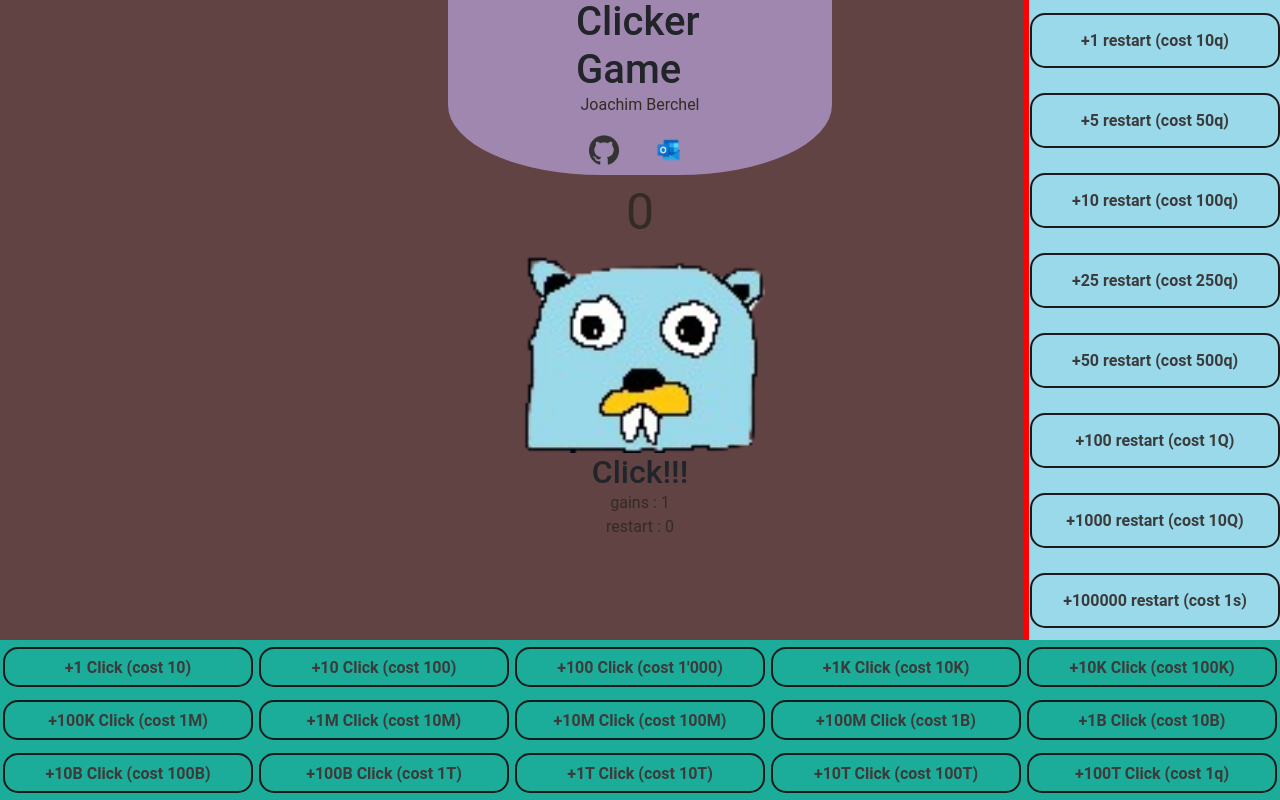
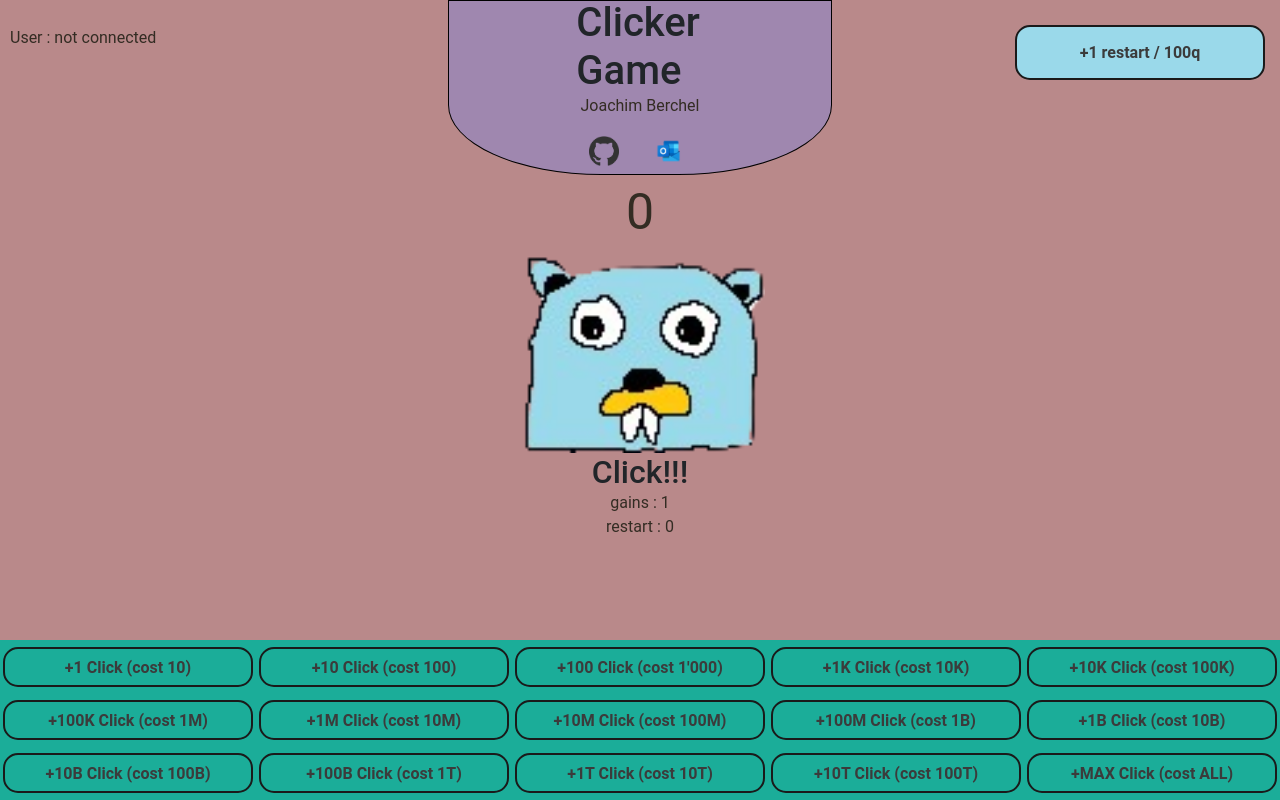
Before and after one commit to joaberch/Clicker-ASP.NET, an ASP.NET Core app: page / in a window 1280 px wide. Run offline with ASP.NET Core 8, Linux system fonts and the light colour scheme; style sheets or scripts are compiled from the project's sources; some web fonts are replaced.

Commit message:
Refactor the game
Add a button to spend all of the click
Use only one button to restart
Minor refactor of the code/style

```diff
--- a/ASPNETCORE/Pages/Index.cshtml
+++ b/ASPNETCORE/Pages/Index.cshtml
@@ -5,7 +5,6 @@
 }
 
 <link rel="stylesheet" href="~/css/site.css">
-<script src="~/js/site.js"></script>
 
 <header>
 	<h1>Clicker Game</h1>
@@ -29,15 +28,12 @@
 		<p id="gains">gains : 1</p>
 		<p id="restart">restart : 0</p>
 		<div id="topcorner">
-			<button class="button" onclick="moreRestart(1)">+1 restart (cost 10q)</button>
-			<button class="button" onclick="moreRestart(5)">+5 restart (cost 50q)</button>
-			<button class="button" onclick="moreRestart(10)">+10 restart (cost 100q)</button>
-			<button class="button" onclick="moreRestart(25)">+25 restart (cost 250q)</button>
-			<button class="button" onclick="moreRestart(50)">+50 restart (cost 500q)</button>
-			<button class="button" onclick="moreRestart(100)">+100 restart (cost 1Q)</button>
-			<button class="button" onclick="moreRestart(1000)">+1000 restart (cost 10Q)</button>
-			<button class="button" onclick="moreRestart(100000)">+100000 restart (cost 1s)</button>
+			<button class="button" onclick="moreRestart()">+1 restart / 100q</button>
 		</div>
+		<div id="topLeftCorner">
+			<p><p>User : not connected<span id="currentUser"></span></p>
+		</div>
+	</div>
 </main>
 <footer>
 	<div id="shop">
@@ -55,69 +51,6 @@
 		<button class="button" onclick="moreClick(100000000000)">+100B Click (cost 1T)</button>
 		<button class="button" onclick="moreClick(1000000000000)">+1T Click (cost 10T)</button>
 		<button class="button" onclick="moreClick(10000000000000)">+10T Click (cost 100T)</button>
-		<button class="button" onclick="moreClick(100000000000000)">+100T Click (cost 1q)</button>
+		<button class="button" onclick="moreClick('2')">+MAX Click (cost ALL)</button>
 	</div>
 </footer>
-<script>
-	let nbrClick = 0
-	let gains = 1
-	let nbrRestart = 1.0
-	let nbrRestartDone = 0;
-
-	function clicked() {
-		nbrClick += gains * nbrRestart;
-
-		displayClick()
-	}
-
-	function displayClick() {
-		let nbrDisplay;
-
-		if (nbrClick > 999999999999999999999999) {
-			nbrDisplay = (nbrClick / 1000000000000000000000000).toFixed(2) + 'S';
-		}
-		else if (nbrClick > 999999999999999999999) {
-			nbrDisplay = (nbrClick / 1000000000000000000000).toFixed(2) + 's';
-		}
-		else if (nbrClick > 999999999999999999) {
-			nbrDisplay = (nbrClick / 1000000000000000000).toFixed(2) + 'Q';
-		}
-		else if (nbrClick > 999999999999999) {
-			nbrDisplay = (nbrClick / 1000000000000000).toFixed(2) + 'q';
-		} else if (nbrClick > 999999999999) {
-			nbrDisplay = (nbrClick / 1000000000000).toFixed(2) + 'T';
-		} else if (nbrClick > 999999999) {
-			nbrDisplay = (nbrClick / 1000000000).toFixed(2) + 'B';
-		} else if (nbrClick > 999999) {
-			nbrDisplay = (nbrClick / 1000000).toFixed(2) + 'M';
-		} else if (nbrClick > 999) {
-			nbrDisplay = (nbrClick / 1000).toFixed(2) + 'K';
-		} else {
-			nbrDisplay = nbrClick.toFixed(2)
-		}
-
-		document.getElementById('nbrClick').innerText = nbrDisplay
-	}
-
-	function moreClick(number) {
-		if (nbrClick > number * 10 - 1) {
-			gains += number
-			nbrClick -= number * 10
-			displayClick()
-			document.getElementById('gains').innerText = 'gains : ' + gains * nbrRestart.toFixed(2) //TODO
-		}
-	}
-
-	function moreRestart(number) {
-		if (nbrClick > number * 10000000000000000 - 1) {
-			nbrClick = 0;
-			nbrRestartDone += number;
-			gains = 1;
-			nbrRestart += number / 100
-			document.getElementById('gains').innerText = 'gains : ' + gains * nbrRestart.toFixed(2);
-			document.getElementById('restart').innerText = 'restart : ' + nbrRestartDone;
-			displayClick();
-			//TODO connect to DB and save nbr Restart
-		}
-	}
-</script>
--- a/ASPNETCORE/wwwroot/css/site.css
+++ b/ASPNETCORE/wwwroot/css/site.css
@@ -1,8 +1,3 @@
-@font-face {
-    font-family: Roboto;
-    src: url("../font/Roboto-Light.ttf");
-}
-
 * {
     margin: 0px;
     padding: 0;
@@ -10,7 +5,7 @@
 }
 
 body {
-    background-color: rgb(97, 67, 68);
+    background-color: rgb(185, 137, 138);
 }
 
 header {
@@ -23,6 +18,7 @@ header {
     margin: 0% 35%;
     align-items: center;
     border-radius: 0% 0% 40% 40% / 0% 0% 40% 40%;
+    border: solid black 1px;
 }
 
     header > h1 {
@@ -84,8 +80,11 @@ h2, p#nbrClick, p#gains, p#restart {
     grid-template-rows: repeat(3, 1fr);
 }
 
-#topcorner>button {
+#topcorner > button {
     min-height: 55px;
+    background-color: rgb(154, 217, 234);
+    margin-top: 25px;
+    margin-right: 25px;
 }
 
 p {
@@ -96,14 +95,14 @@ p {
     position: absolute;
     top: 0;
     right: 0;
-    background-color: rgb(154, 217, 234);
     width: 20%;
-    height: 100%;
-    border-left: solid 5px red;
+    height: auto;
+}
 
-    display: grid;
-    grid-template-rows: repeat(10, 1fr);
-    grid-template-columns: 1fr;
+#topLeftCorner {
+    position: absolute;
+    top: 10px;
+    left: 10px;
 }
 
 button.button {
--- a/ASPNETCORE/wwwroot/js/site.js
+++ b/ASPNETCORE/wwwroot/js/site.js
@@ -1,47 +1,71 @@
-// Please see documentation at https://learn.microsoft.com/aspnet/core/client-side/bundling-and-minification
-// for details on configuring this project to bundle and minify static web assets.
+//Const declaration
+const INTMILLE = 1000
+const INTMILLION = 1000000
+const INTBILLION = 1000000000
+const INTTRILLION = 1000000000000
+const INTQUATUORILLION = 1000000000000000
+const INTQUINTILLION = 1000000000000000000
+const INTSEXTILLION = 1000000000000000000000
+const INTSEPTILLION = 1000000000000000000000000
+const INTOCTILLION = 1000000000000000000000000000
 
-// Write your JavaScript code.
+let intNbrClick = 0
+let intGains = 1
+let intRestart = 1
 
-//Code
-bool boolConnectedToDB = false
+function clicked() {
+    intNbrClick += intGains * intRestart
+    displayValue(intNbrClick, "nbrClick", "")
+}
 
-let xhttp = new XMLHttpRequest();
-let url = 'https://mongodb://localhost:27017/NomDeVotreBaseDeDonnees';
-
-xhttp.onreadystatechange = function () {
-    if (this.readyState == 4 && this.status == 200) {
-        console.log(this.responseText);
+function moreClick(number) {
+    if (number == 2) {
+        intGains += (intNbrClick / 15)
+        intNbrClick = 0
+        displayValue(intNbrClick, "nbrClick", "")
+        displayValue(intGains, "gains", "gains : ")
+    } else if (intNbrClick > number * 10 - 1) {
+        intGains += number
+        intNbrClick -= number * 10
+        displayValue(intNbrClick, "nbrClick", "")
+        displayValue(intGains, "gains", "gains : ")
     }
 }
 
-let nbrClick = 0
-let gains = 1
-function clicked() {
-	nbrClick += gains;
-	let nbrDisplay;
+function moreRestart() {
+    if (intNbrClick > (INTQUATUORILLION * 100) - 1) {
+        intRestart += (intNbrClick / (INTQUATUORILLION * 100))
+        intNbrClick = 0
+        intGains = 1
+        displayValue(intNbrClick, "nbrClick", "")
+        displayValue(intGains, "gains", "gains : ")
+        displayValue(intRestart, "restart", "restart : ")
+    }
+}
 
-	if (nbrClick > 999999999999999) {
-		nbrDisplay = (nbrClick / 1000000000000000).toFixed(2) + 'Q';
-	} else if (nbrClick > 999999999999) {
-		nbrDisplay = (nbrClick / 1000000000000).toFixed(2) + 'T';
-	} else if (nbrClick > 999999999) {
-		nbrDisplay = (nbrClick / 1000000000).toFixed(2) + 'B';
-	} else if (nbrClick > 999999) {
-		nbrDisplay = (nbrClick / 1000000).toFixed(2) + 'M';
-	} else if (nbrClick > 999) {
-		nbrDisplay = (nbrClick / 1000).toFixed(2) + 'K';
-	} else {
-		nbrDisplay = nbrClick.toString();
-	}
+function displayValue(intValue, id, strText) {
+    let nbrDisplay;
 
-	document.getElementById('nbrClick').innerText = nbrDisplay
+    if (intValue > INTOCTILLION - 1) {
+        nbrDisplay = (intValue / INTOCTILLION).toFixed(2) + 'o'
+    } else if (intValue > INTSEPTILLION - 1) {
+        nbrDisplay = (intValue / INTSEPTILLION).toFixed(2) + 'S';
+    } else if (intValue > INTSEXTILLION - 1) {
+        nbrDisplay = (intValue / INTSEXTILLION).toFixed(2) + 's';
+    } else if (intValue > INTQUINTILLION - 1) {
+        nbrDisplay = (intValue / INTQUINTILLION).toFixed(2) + 'Q';
+    } else if (intValue > INTQUATUORILLION - 1) {
+        nbrDisplay = (intValue / INTQUATUORILLION).toFixed(2) + 'q';
+    } else if (intValue > INTTRILLION - 1) {
+        nbrDisplay = (intValue / INTTRILLION).toFixed(2) + 'T';
+    } else if (intValue > INTBILLION - 1) {
+        nbrDisplay = (intValue / INTBILLION).toFixed(2) + 'B';
+    } else if (intValue > INTMILLION - 1) {
+        nbrDisplay = (intValue / INTMILLION).toFixed(2) + 'M';
+    } else if (intValue > INTMILLE - 1) {
+        nbrDisplay = (intValue / INTMILLE).toFixed(2) + 'K';
+    } else {
+        nbrDisplay = intValue.toFixed(2)
+    }
+    document.getElementById(id).innerText = strText + nbrDisplay
 }
-function moreClick(number) {
-	if (nbrClick > number * 10 - 1) {
-		gains += number
-		nbrClick -= number * 10
-		document.getElementById('nbrClick').innerText = nbrClick
-		document.getElementById('gains').innerText = 'gains : ' + gains
-	}
-}
```
Also changed, not shown: mysql/docker-compose.yml (added, +29 -0 lines).
